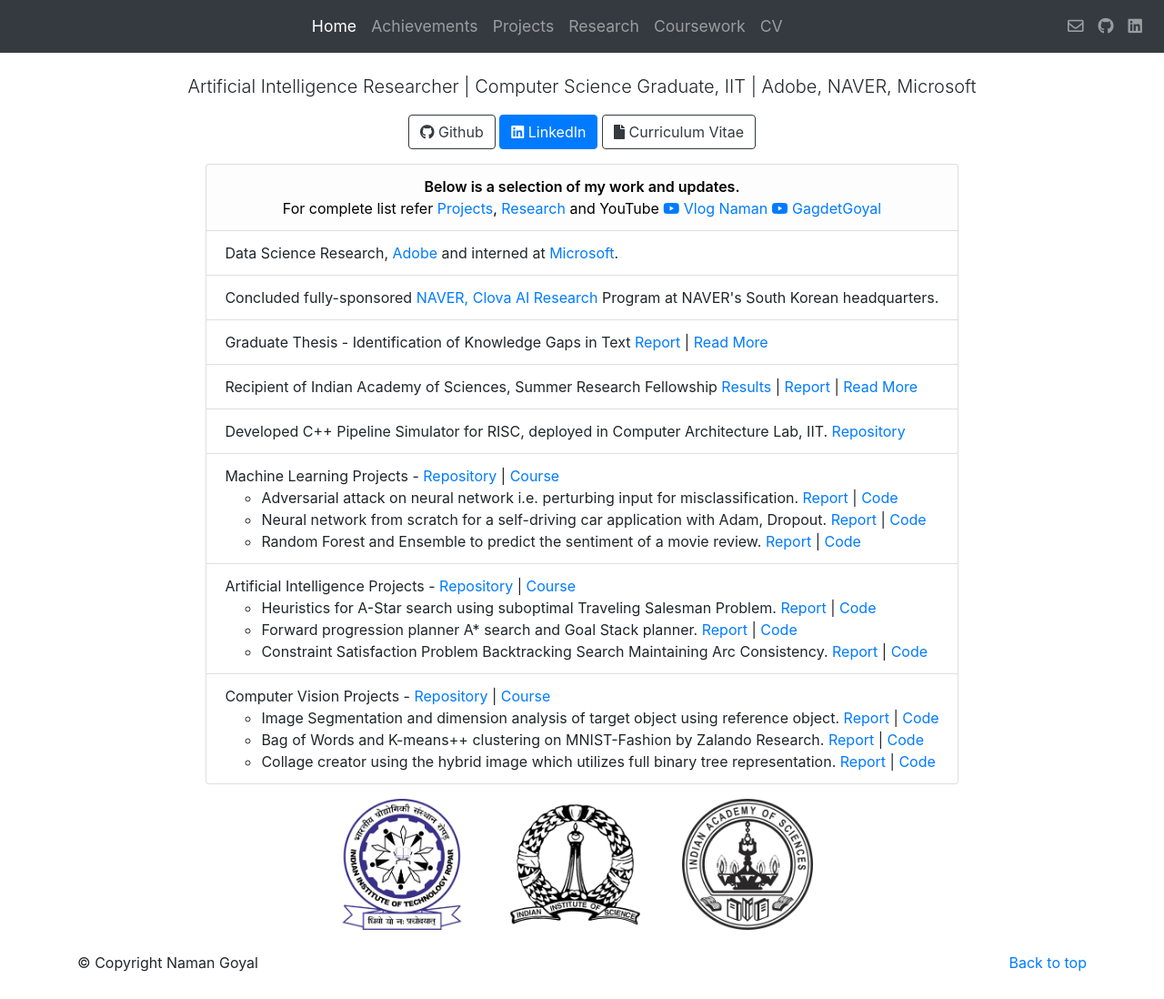
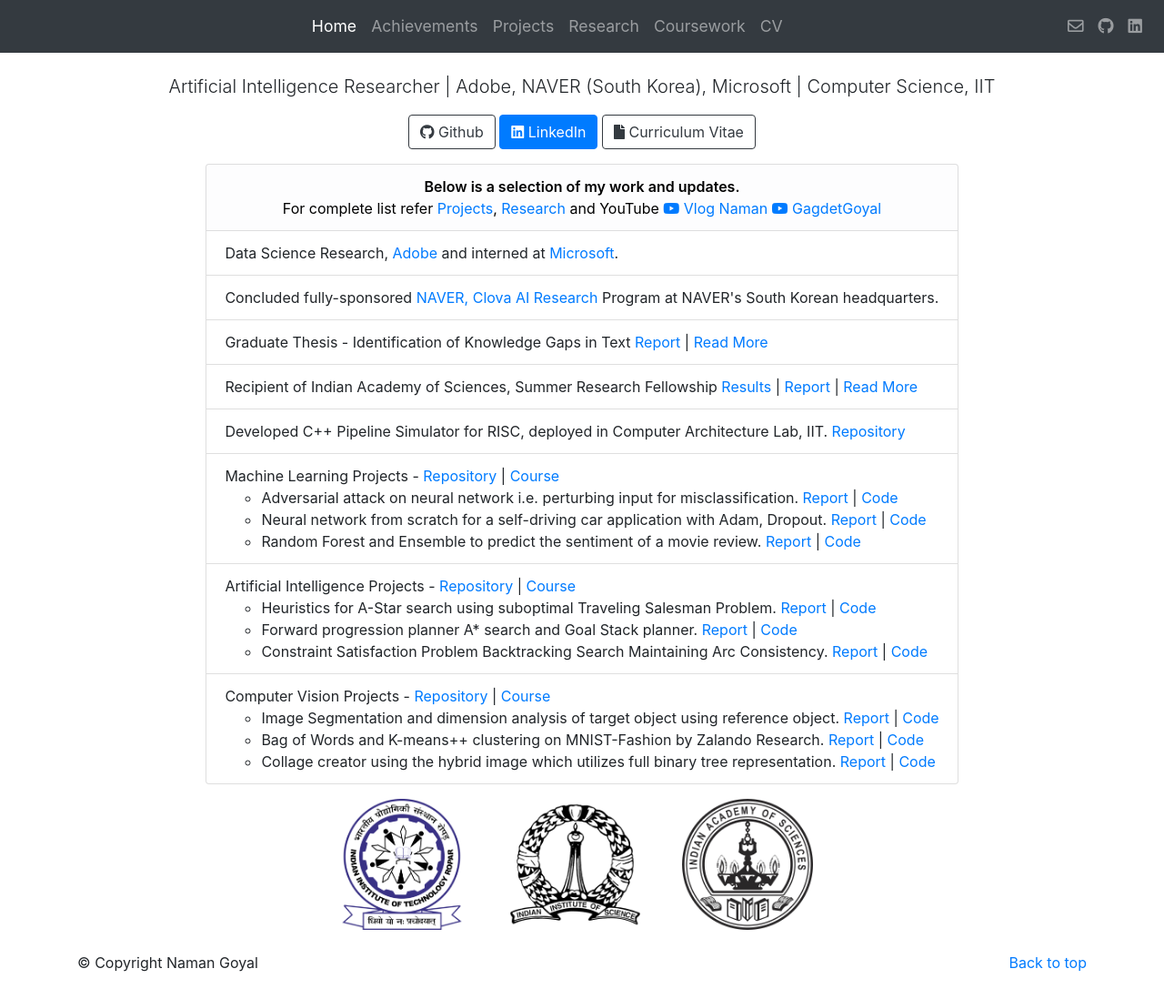
Before and after one commit to thenamangoyal/thenamangoyal.github.io, a Jekyll site: the page built from index.html, in a window 1280 px wide and 1098 px high. Shown: the whole window at 91% size. Built offline with Jekyll 4.4.1, drawn with Linux system fonts in a browser that asks for light colours; nearby versions of some CDN libraries.

Commit message:
change first message

```diff
--- a/index.html
+++ b/index.html
@@ -8,7 +8,7 @@ layout: bootstrap
     <div>
         <!-- <h1 class="jumbotron-heading">Heading</h1> -->
         <p class="text-center lead">
-            Artificial Intelligence Researcher | Computer Science Graduate, IIT | Adobe, NAVER, Microsoft
+            Artificial Intelligence Researcher | Adobe, NAVER (South Korea), Microsoft | Computer Science, IIT
         </p>
         <!-- <p class="text-center">"It is in your moments of decision that your destiny is shaped."<br> Source: My
                 School Notebook &amp; Tony Robbins</p> -->
```
